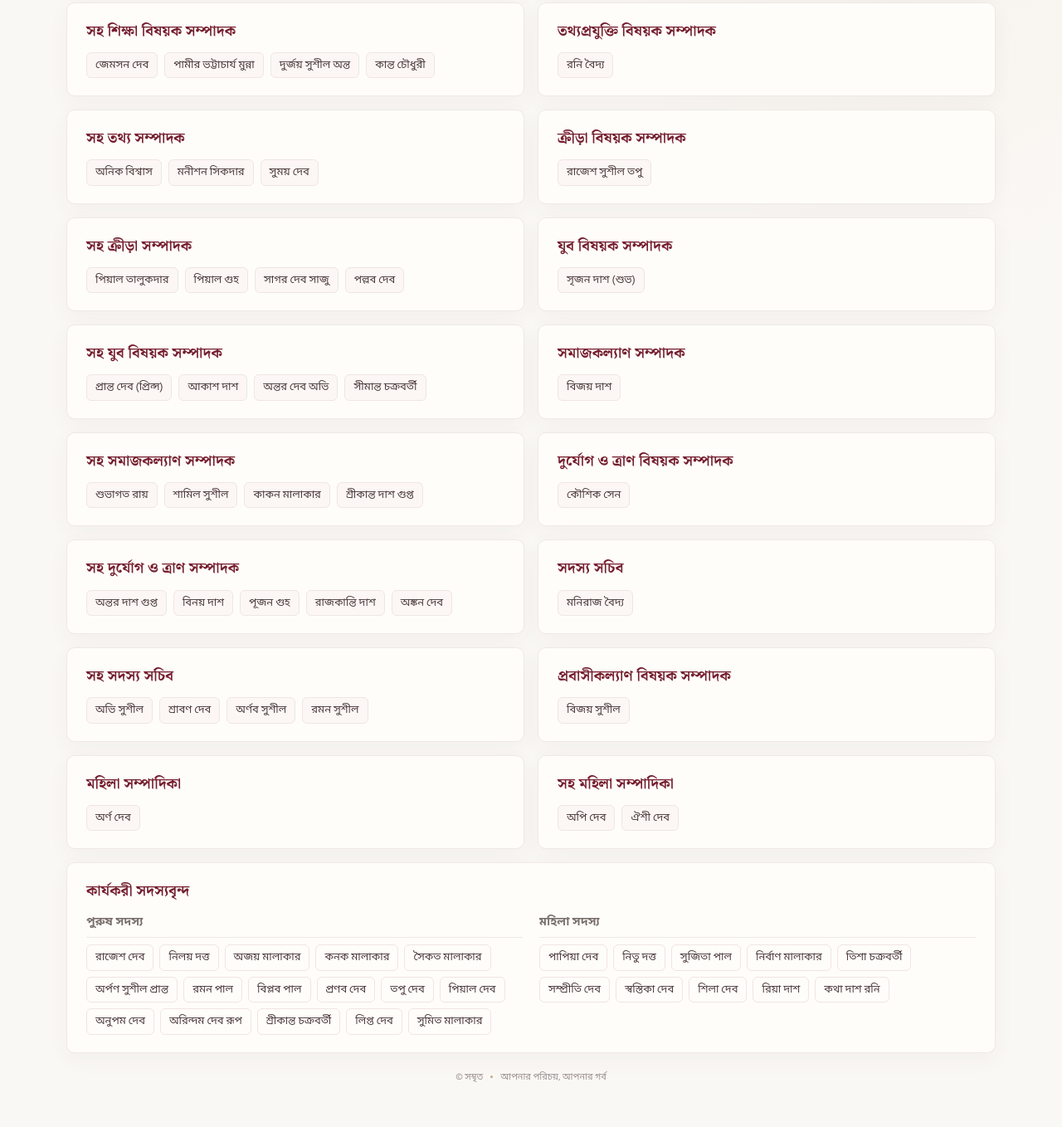
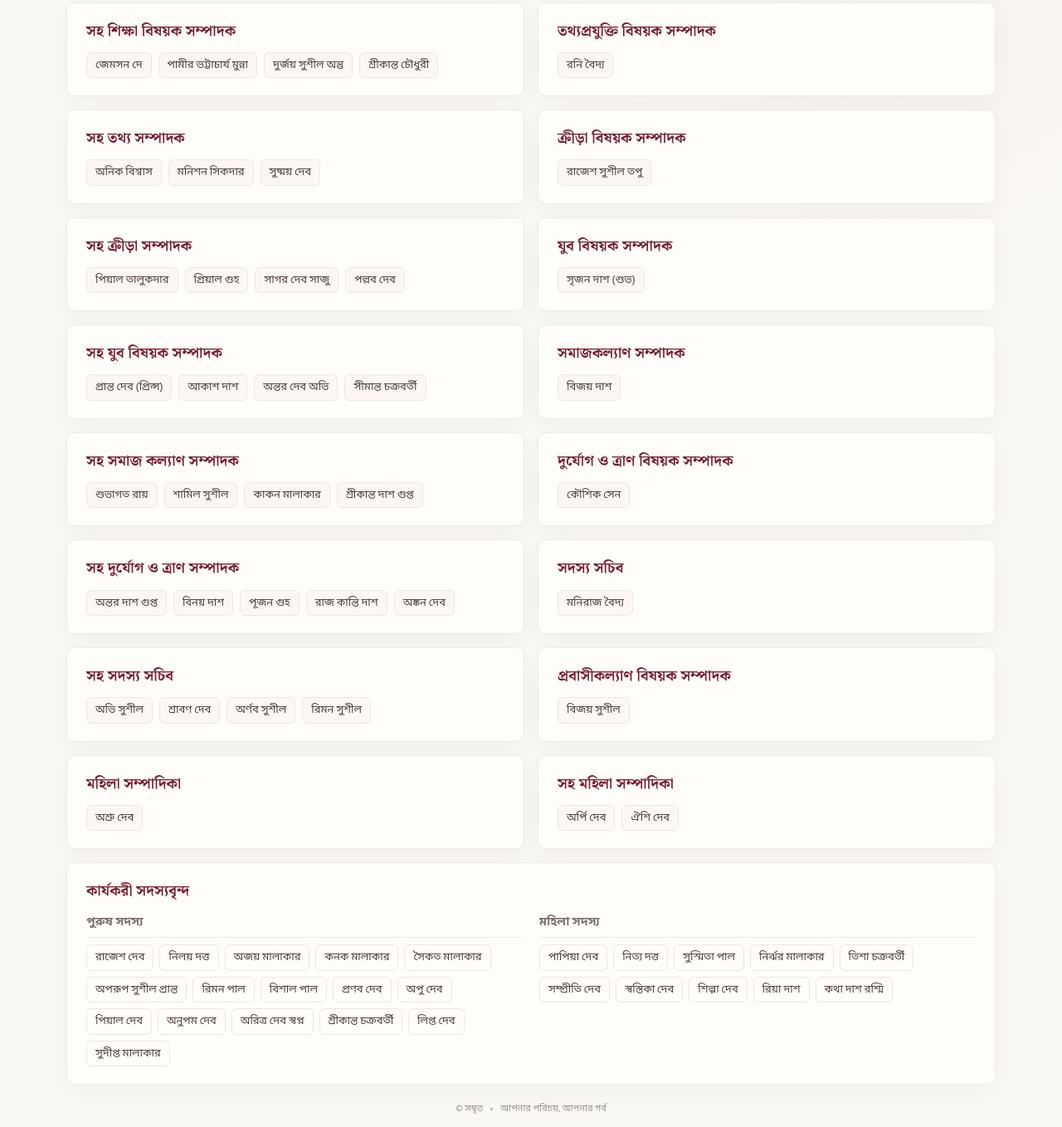
Before and after one commit to abcd103815/sombrita, a plain HTML site: page committee.html in a window 1280 px wide. Shown: the part 1302-2660 px from the top of the page at 83% size. Before the commit the page ends 2634 px from the top, so only its background shows below. Drawn offline with Linux system fonts and the light colour scheme.

Commit message:
Correct committee spellings and designations
Co-authored-by: Copilot <223556219+Copilot@users.noreply.github.com>

```diff
--- a/committee.html
+++ b/committee.html
@@ -116,7 +116,7 @@
           <article class="committee-card">
             <h2>সহ শিক্ষা বিষয়ক সম্পাদক</h2>
             <ul class="committee-people">
-              <li>জেমসন দেব</li><li>পামীর ভট্টাচার্য মুন্না</li><li>দুর্জয় সুশীল অন্ত</li><li>কান্ত চৌধুরী</li>
+              <li>জেমসন দে</li><li>পামীর ভট্টাচার্য মুন্না</li><li>দুর্জয় সুশীল অন্তু</li><li>শ্রীকান্ত চৌধুরী</li>
             </ul>
           </article>
           <article class="committee-card">
@@ -125,7 +125,7 @@
           </article>
           <article class="committee-card">
             <h2>সহ তথ্য সম্পাদক</h2>
-            <ul class="committee-people"><li>অনিক বিশ্বাস</li><li>মনীশন সিকদার</li><li>সুময় দেব</li></ul>
+            <ul class="committee-people"><li>অনিক বিশ্বাস</li><li>মনিশন সিকদার</li><li>সুষ্ময় দেব</li></ul>
           </article>
           <article class="committee-card">
             <h2>ক্রীড়া বিষয়ক সম্পাদক</h2>
@@ -133,7 +133,7 @@
           </article>
           <article class="committee-card">
             <h2>সহ ক্রীড়া সম্পাদক</h2>
-            <ul class="committee-people"><li>পিয়াল তালুকদার</li><li>পিয়াল গুহ</li><li>সাগর দেব সাজু</li><li>পল্লব দেব</li></ul>
+            <ul class="committee-people"><li>পিয়াল তালুকদার</li><li>প্রিয়াল গুহ</li><li>সাগর দেব সাজু</li><li>পল্লব দেব</li></ul>
           </article>
           <article class="committee-card">
             <h2>যুব বিষয়ক সম্পাদক</h2>
@@ -148,7 +148,7 @@
             <ul class="committee-people"><li>বিজয় দাশ</li></ul>
           </article>
           <article class="committee-card">
-            <h2>সহ সমাজকল্যাণ সম্পাদক</h2>
+            <h2>সহ সমাজ কল্যাণ সম্পাদক</h2>
             <ul class="committee-people"><li>শুভাগত রায়</li><li>শামিল সুশীল</li><li>কাকন মালাকার</li><li>শ্রীকান্ত দাশ গুপ্ত</li></ul>
           </article>
           <article class="committee-card">
@@ -157,7 +157,7 @@
           </article>
           <article class="committee-card">
             <h2>সহ দুর্যোগ ও ত্রাণ সম্পাদক</h2>
-            <ul class="committee-people"><li>অন্তর দাশ গুপ্ত</li><li>বিনয় দাশ</li><li>পূজন গুহ</li><li>রাজকান্তি দাশ</li><li>অঙ্কন দেব</li></ul>
+            <ul class="committee-people"><li>অন্তর দাশ গুপ্ত</li><li>বিনয় দাশ</li><li>পূজন গুহ</li><li>রাজ কান্তি দাশ</li><li>অঙ্কন দেব</li></ul>
           </article>
           <article class="committee-card">
             <h2>সদস্য সচিব</h2>
@@ -165,7 +165,7 @@
           </article>
           <article class="committee-card">
             <h2>সহ সদস্য সচিব</h2>
-            <ul class="committee-people"><li>অভি সুশীল</li><li>শ্রাবণ দেব</li><li>অর্ণব সুশীল</li><li>রমন সুশীল</li></ul>
+            <ul class="committee-people"><li>অভি সুশীল</li><li>শ্রাবণ দেব</li><li>অর্ণব সুশীল</li><li>রিমন সুশীল</li></ul>
           </article>
           <article class="committee-card">
             <h2>প্রবাসীকল্যাণ বিষয়ক সম্পাদক</h2>
@@ -173,11 +173,11 @@
           </article>
           <article class="committee-card">
             <h2>মহিলা সম্পাদিকা</h2>
-            <ul class="committee-people"><li>অর্ণ দেব</li></ul>
+            <ul class="committee-people"><li>অশ্রু দেব</li></ul>
           </article>
           <article class="committee-card">
             <h2>সহ মহিলা সম্পাদিকা</h2>
-            <ul class="committee-people"><li>অপি দেব</li><li>ঐশী দেব</li></ul>
+            <ul class="committee-people"><li>অর্পি দেব</li><li>ঐশি দেব</li></ul>
           </article>
           <article class="committee-card committee-card--wide">
             <h2>কার্যকরী সদস্যবৃন্দ</h2>
@@ -186,17 +186,17 @@
                 <h3 id="male-members-title">পুরুষ সদস্য</h3>
                 <ul class="committee-people">
                   <li>রাজেশ দেব</li><li>নিলয় দত্ত</li><li>অজয় মালাকার</li><li>কনক মালাকার</li>
-                  <li>সৈকত মালাকার</li><li>অর্পণ সুশীল প্রান্ত</li><li>রমন পাল</li><li>বিপ্লব পাল</li>
-                  <li>প্রণব দেব</li><li>তপু দেব</li><li>পিয়াল দেব</li><li>অনুপম দেব</li>
-                  <li>অরিন্দম দেব রূপ</li><li>শ্রীকান্ত চক্রবর্তী</li><li>লিপ্ত দেব</li><li>সুমিত মালাকার</li>
+                  <li>সৈকত মালাকার</li><li>অপরূপ সুশীল প্রান্ত</li><li>রিমন পাল</li><li>বিশাল পাল</li>
+                  <li>প্রণব দেব</li><li>অপু দেব</li><li>পিয়াল দেব</li><li>অনুপম দেব</li>
+                  <li>অরিত্র দেব স্বপ্ন</li><li>শ্রীকান্ত চক্রবর্তী</li><li>লিপ্ত দেব</li><li>সুদীপ্ত মালাকার</li>
                 </ul>
               </section>
               <section class="committee-member-group" aria-labelledby="female-members-title">
                 <h3 id="female-members-title">মহিলা সদস্য</h3>
                 <ul class="committee-people">
-                  <li>পাপিয়া দেব</li><li>নিতু দত্ত</li><li>সুজিতা পাল</li><li>নির্বাণ মালাকার</li>
-                  <li>তিশা চক্রবর্তী</li><li>সম্প্রীতি দেব</li><li>স্বস্তিকা দেব</li><li>শিলা দেব</li>
-                  <li>রিয়া দাশ</li><li>কথা দাশ রনি</li>
+                  <li>পাপিয়া দেব</li><li>নিত্য দত্ত</li><li>সুস্মিতা পাল</li><li>নির্ঝর মালাকার</li>
+                  <li>তিশা চক্রবর্তী</li><li>সম্প্রীতি দেব</li><li>স্বস্তিকা দেব</li><li>শিল্পা দেব</li>
+                  <li>রিয়া দাশ</li><li>কথা দাশ রশ্মি</li>
                 </ul>
               </section>
             </div>
```
Also changed, not shown: index.html (+17 -19 lines).
